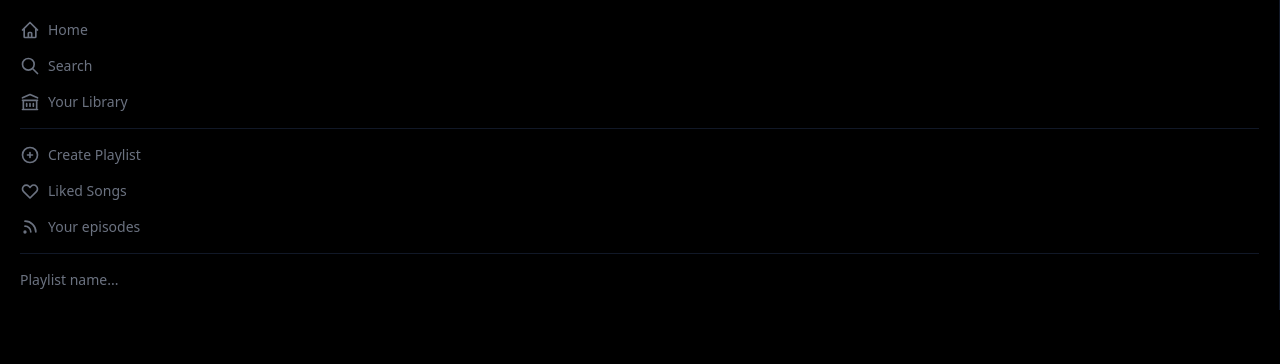
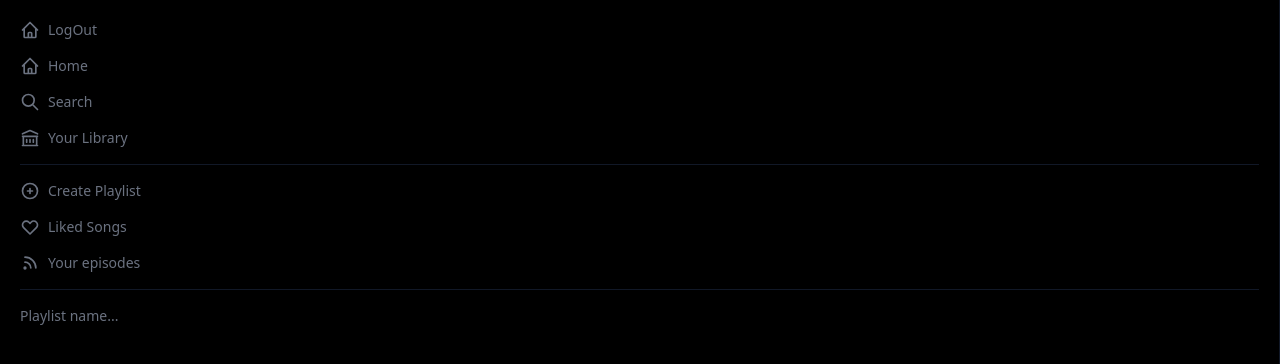
Before and after one commit to kevin-dev71/nextjs-spatify, a Next.js app: page / in a window 1280 px wide. Shown: the top 364 px of the page. Built offline with nearby package versions, Linux system fonts and the light colour scheme; no server answers.

Commit message:
sidebar logout button

```diff
--- a/components/Sidebar/index.jsx
+++ b/components/Sidebar/index.jsx
@@ -1,14 +1,18 @@
 import { sideBarBtnsGroup1, sideBarBtnsGroup2 } from './labels'
+import { useSession } from "next-auth/react"
 
 function Sidebar() {
 
+  const { data: session, status } = useSession()
+
   return (
-    <div className="text-gray-500 p-5 text-sm border-r border-gray-900">
+    <div className="text-gray-500 p-5 text-sm border-r border-gray-900 overflow-y-scroll h-screen">
       <div className="space-y-4">
         {sideBarBtnsGroup1.map((btn, idx) => (
           <button
             key={idx}
             className="flex items-center space-x-2 hover:text-white"
+            onClick={btn.onClick ?? null}
           >
             {btn.icon}
             <p>{btn.label}</p>
--- a/components/Sidebar/labels.jsx
+++ b/components/Sidebar/labels.jsx
@@ -6,8 +6,14 @@ import {
   HeartIcon,
   RssIcon,
 } from "@heroicons/react/outline"
+import { signOut } from "next-auth/react"
 
 export const sideBarBtnsGroup1 = [
+  {
+    label: "LogOut",
+    icon: <HomeIcon className="h-5 w-5" />,
+    onClick: () => signOut()
+  },
   {
     label: "Home",
     icon: <HomeIcon className="h-5 w-5" />,
```
